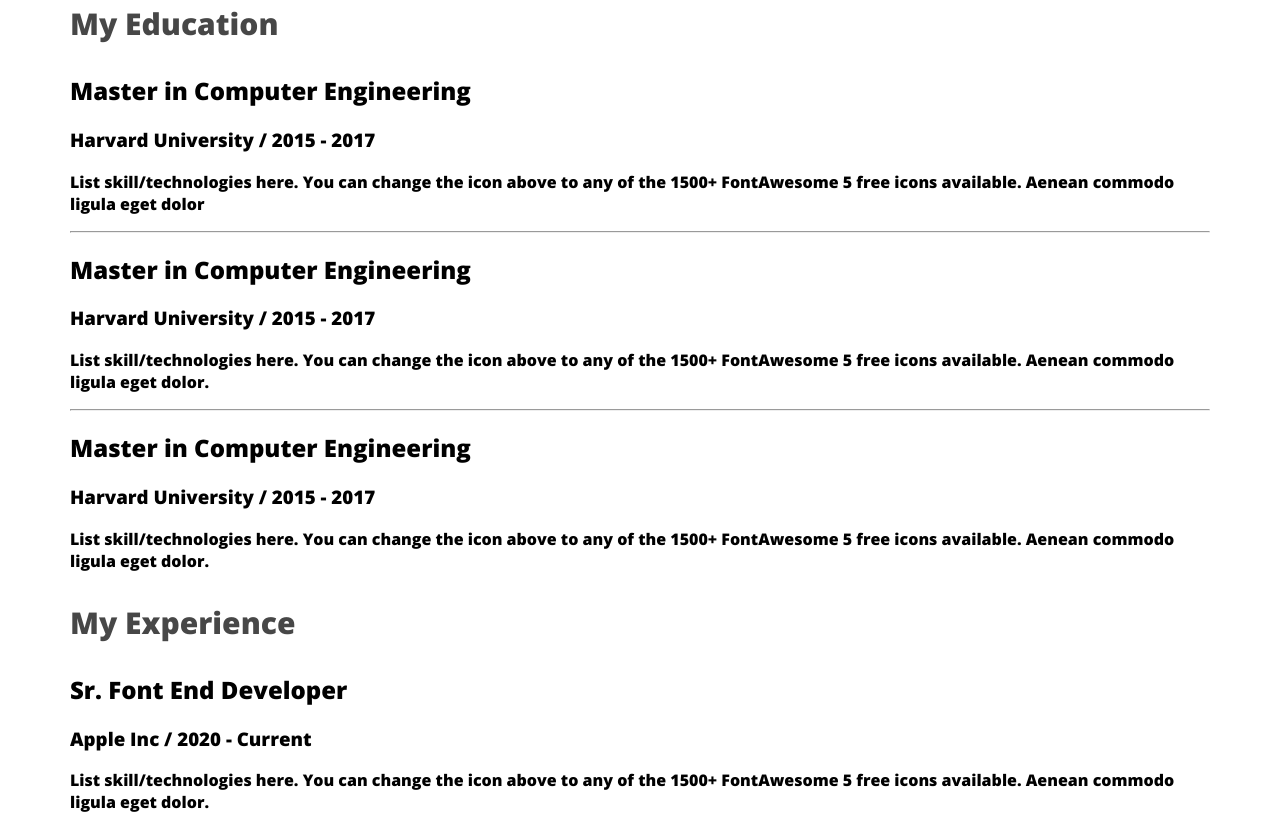
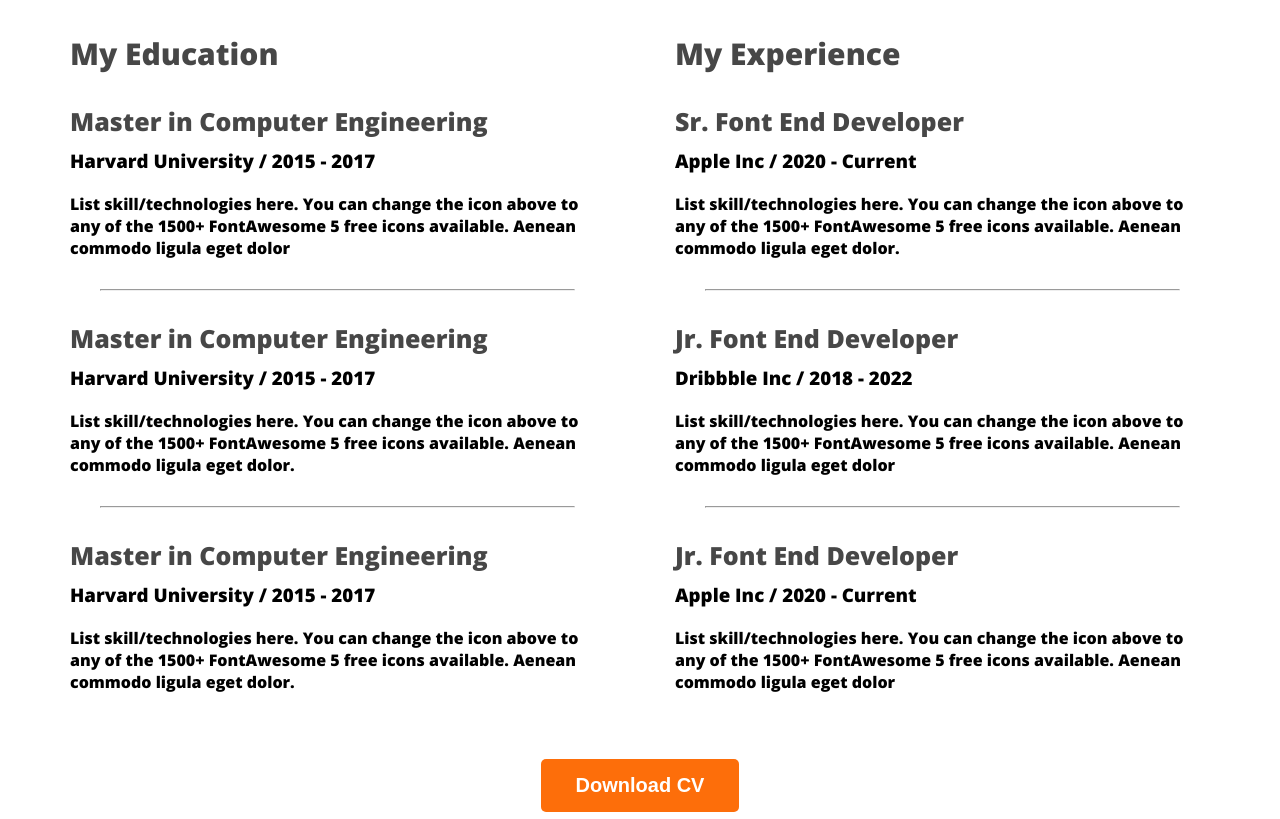
Before and after one commit to Nafizmahbub/webdeveloper-portfolio, a plain HTML site: page index.html in a window 1280 px wide. Shown: the part 2501-3320 px from the top of the page. Drawn offline with nearby package versions, Linux system fonts and the light colour scheme.

Commit message:
finished the ressume section

```diff
--- a/index.html
+++ b/index.html
@@ -182,6 +182,9 @@
 
                 </div>
             </div>
+            <div class="Download-cv">
+                <button class="btn-primary">Download CV</button>
+            </div>
         </section>
 
     </main>
--- a/styles/portfolio.css
+++ b/styles/portfolio.css
@@ -139,3 +139,32 @@
     font-size: 30px;
     font-weight: 700;
 }
+.resume-container{
+    display: flex;
+    gap: 70px;
+}
+
+.resume-item-title{
+    color: #474747;
+    font-size: 25px;
+    font-weight: 700;
+    margin-bottom: 10px;
+}
+
+.resume-item-institute{
+    margin-bottom: 20px;
+    margin-top: 0px;
+}
+
+..resume-item-institute, .resume-item-description{
+    color: #757575;
+}
+
+.resume-container hr{
+    margin: 30px;
+}
+
+.Download-cv{
+    text-align: center;
+    margin-top: 50px;
+}
```
